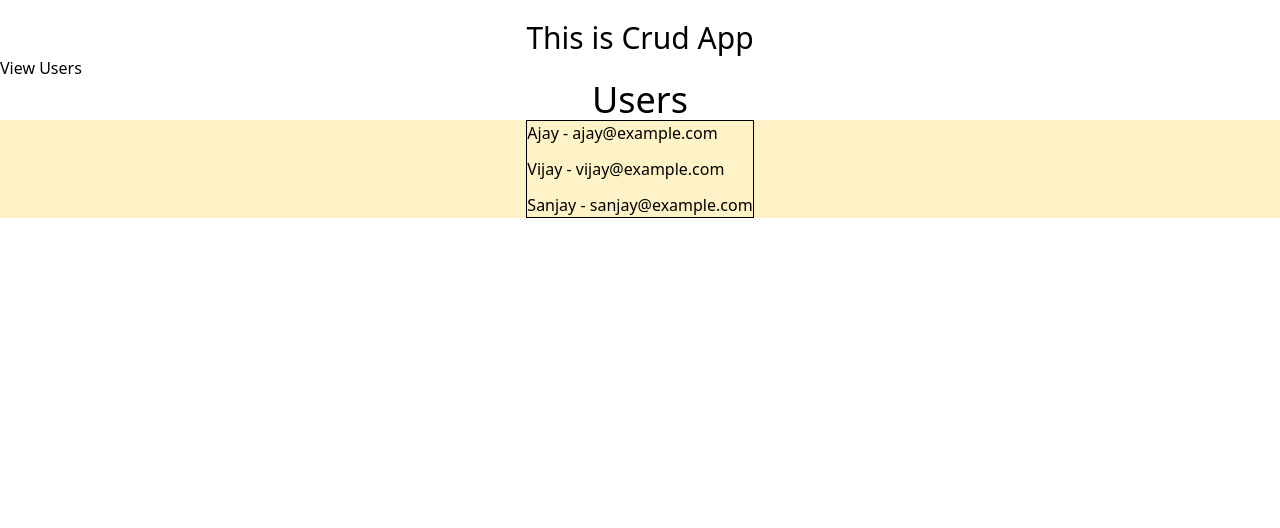
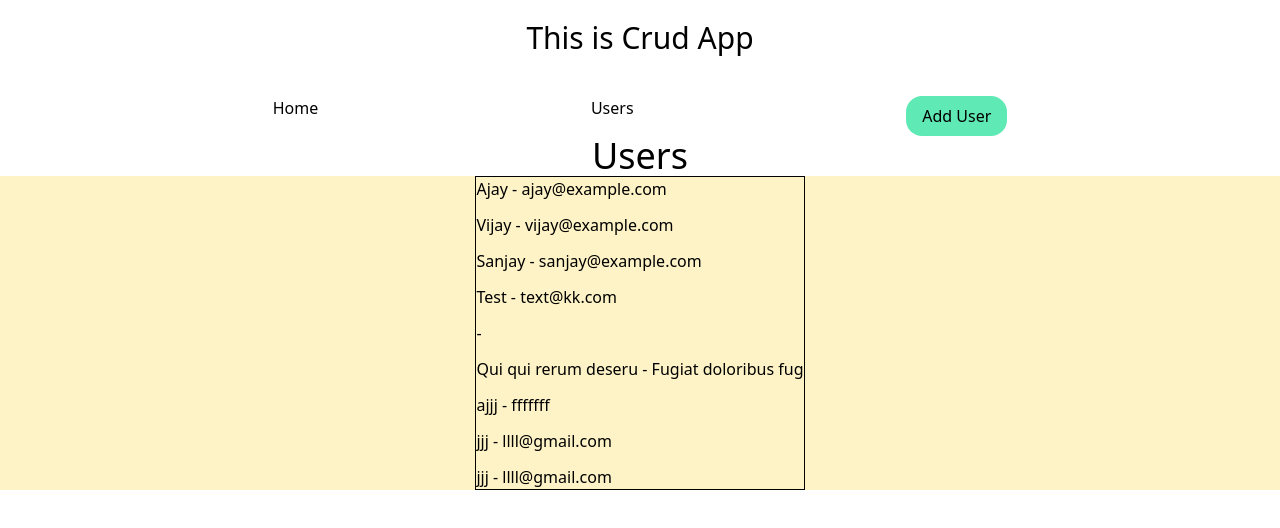
Before and after one commit to ajaysth/CRUD-React-Tuts, a React (Vite) app: page /users in a window 1280 px wide. Shown: the top 528 px of the page. Built offline with nearby package versions, Linux system fonts and the light colour scheme; data requests are answered from the project's data file.

Commit message:
POST done

```diff
--- a/db.json
+++ b/db.json
@@ -1,10 +1,57 @@
 {
   "users": [
-    { "id": 1, "name": "Ajay", "email": "ajay@example.com", "role": "admin" },
-    { "id": 2, "name": "Vijay", "email": "vijay@example.com", "role": "user" },
-    { "id": 3, "name": "Sanjay", "email": "sanjay@example.com", "role": "user" }
+    {
+      "id": 1,
+      "name": "Ajay",
+      "email": "ajay@example.com",
+      "role": "admin"
+    },
+    {
+      "id": 2,
+      "name": "Vijay",
+      "email": "vijay@example.com",
+      "role": "user"
+    },
+    {
+      "id": 3,
+      "name": "Sanjay",
+      "email": "sanjay@example.com",
+      "role": "user"
+    },
+    {
+      "name": "Test",
+      "email": "text@kk.com",
+      "role": "admin",
+      "id": 4
+    },
+    {
+      "id": 5
+    },
+    {
+      "name": "Qui qui rerum deseru",
+      "email": "Fugiat doloribus fug",
+      "role": "Recusandae In lauda",
+      "id": 6
+    },
+    {
+      "name": "ajjj",
+      "email": "fffffff",
+      "role": "llll",
+      "id": 7
+    },
+    {
+      "name": "jjj",
+      "email": "llll@gmail.com",
+      "role": "ooop",
+      "id": 8
+    },
+    {
+      "name": "jjj",
+      "email": "llll@gmail.com",
+      "role": "ooop",
+      "id": 9
+    }
   ],
-
   "posts": [
     {
       "id": 1,
@@ -19,21 +66,55 @@
       "body": "My first blog post"
     }
   ],
-
   "comments": [
-    { "id": 1, "postId": 1, "text": "Nice post!" },
-    { "id": 2, "postId": 1, "text": "Very helpful" },
-    { "id": 3, "postId": 2, "text": "Good one 👍" }
+    {
+      "id": 1,
+      "postId": 1,
+      "text": "Nice post!"
+    },
+    {
+      "id": 2,
+      "postId": 1,
+      "text": "Very helpful"
+    },
+    {
+      "id": 3,
+      "postId": 2,
+      "text": "Good one 👍"
+    }
   ],
-
   "products": [
-    { "id": 1, "name": "Laptop", "price": 60000, "stock": 10 },
-    { "id": 2, "name": "Mouse", "price": 500, "stock": 50 },
-    { "id": 3, "name": "Keyboard", "price": 1500, "stock": 30 }
+    {
+      "id": 1,
+      "name": "Laptop",
+      "price": 60000,
+      "stock": 10
+    },
+    {
+      "id": 2,
+      "name": "Mouse",
+      "price": 500,
+      "stock": 50
+    },
+    {
+      "id": 3,
+      "name": "Keyboard",
+      "price": 1500,
+      "stock": 30
+    }
   ],
-
   "orders": [
-    { "id": 1, "userId": 2, "productId": 1, "quantity": 1 },
-    { "id": 2, "userId": 3, "productId": 2, "quantity": 2 }
+    {
+      "id": 1,
+      "userId": 2,
+      "productId": 1,
+      "quantity": 1
+    },
+    {
+      "id": 2,
+      "userId": 3,
+      "productId": 2,
+      "quantity": 2
+    }
   ]
 }
--- a/src/App.tsx
+++ b/src/App.tsx
@@ -1,17 +1,24 @@
-import { Link, Route, Routes } from "react-router-dom"
+import { NavLink, Route, Routes } from "react-router-dom"
 import Users from "./pages/Users"
+import UserAdd from "./pages/UserAdd"
 function App() {
 
   return (
     <>
       <h1 className="text-3xl text-center mt-5">This is Crud App</h1>
-      <Link to="/users">View Users</Link>
+      <div className="navbar w-screen flex justify-evenly mt-10">
+        <NavLink to="/">Home</NavLink>
+        <NavLink to="/users">Users</NavLink>
+        <NavLink to="/useradd" className="px-4 py-2 bg-emerald-300 rounded-2xl hover:scale-105 hover:bg-emerald-400 transition-all duration-100 ease-in-out">Add User</NavLink>
+      </div>
 
 
 
 
       <Routes>
+        <Route path="/" element={<h2 className="text-2xl text-center mt-5">Welcome to Crud App</h2>} />
         <Route path="/users" element={<Users />} />
+        <Route path="/useradd" element={<UserAdd />} />
       </Routes>
     </>
   )
--- /dev/null
+++ b/src/components/ui/button.tsx
@@ -0,0 +1,10 @@
+
+const Button = () => {
+    return (
+        <button className="px-4 py-2 bg-blue-500 text-white rounded hover:bg-blue-600">
+            Button
+        </button>
+    )
+}
+
+export default Button
--- /dev/null
+++ b/src/pages/UserAdd.tsx
@@ -0,0 +1,60 @@
+import { useState } from "react";
+
+const UserAdd = () => {
+    const [name, setName] = useState('');
+    const [email, setEmail] = useState('');
+    const [role, setRole] = useState('');
+    const [error, setError] = useState('');
+
+    const createUser = async () => {
+        if (!name || !email || !role) {
+            setError("All fields are required");
+            return;
+        }
+        if (!email.includes('@')) {
+            setError("Invalid email address");
+            return;
+        }
+
+
+        try {
+            const URL = "http://localhost:3000/users";
+            const response = await fetch(URL, {
+                method: 'POST',
+                headers: { 'Content-Type': 'application/json' },
+                body: JSON.stringify({ name, email, role }),
+            })
+            if (!response.ok) {
+                throw new Error("Failed to create user");
+            }
+
+            const data = await response.json()
+            console.log(data);
+            setName('');
+            setEmail('');
+            setRole('');
+            setError('');
+        } catch (e) {
+            console.error(e);
+        }
+    }
+    return (
+        <>
+            <div className="text-cen">
+                <h1 className="text-3xl text-center mt-5">Please add users.</h1>
+                {error && <p className="text-red-500">{error}</p>}
+                <div className="flex flex-col gap-3 max-w-md mx-auto mt-10">
+                    <input type="text" onChange={(e) => { setName(e.target.value) }} value={name} placeholder="Enter Name" /> <p>{name}</p>
+                    <input type="text" onChange={(e) => { setEmail(e.target.value) }} value={email} placeholder="Enter Email" />
+                    <input type="text" onChange={(e) => { setRole(e.target.value) }} value={role} placeholder="Enter Role" />
+                    <button onClick={createUser}>Add User</button>
+                </div>
+            </div>
+
+
+
+        </>
+    )
+}
+
+export default UserAdd
--- a/src/pages/Users.tsx
+++ b/src/pages/Users.tsx
@@ -14,29 +14,37 @@ const Users = () => {
                 setLoading(true)
                 const URL = "http://localhost:3000/users"
                 const response = await fetch(URL)
+                if (!response.ok) {
+                    throw new Error("Failed to fetch users")
+                }
                 const data = await response.json()
                 setUsers(data)
             } catch (e) {
                 console.error(e)
-            }finally{
+            } finally {
                 setLoading(false)
             }
         }
         getUsers()
     }, [])
 
-    if (loading){
-        return <h2 className="text-2xl text-center mt-5">Loading...</h2>
+
+
+    if (!users) {
+        return <h2 className="text-2xl text-center mt-5">No Users Found</h2>
     }
     return (
         <>
             <h1 className="text-4xl text-center ">Users</h1>
             <div className="flex justify-center bg-amber-100">
-                <ul className="flex max-w-md justify-space-around flex-col  gap-3 border ">
+                {loading ? <h2 className="text-2xl text-center mt-5">Loading...</h2> : (<ul className="flex max-w-md justify-space-around flex-col  gap-3 border ">
                     {users.map((user) => {
+                        if (loading) {
+                            return <h2 className="text-2xl text-center mt-5">Loading...</h2>
+                        }
                         return (<li key={user.id}>{user.name} - {user.email}</li>)
                     })}
-                </ul>
+                </ul>)}
             </div>
         </>
 
```
